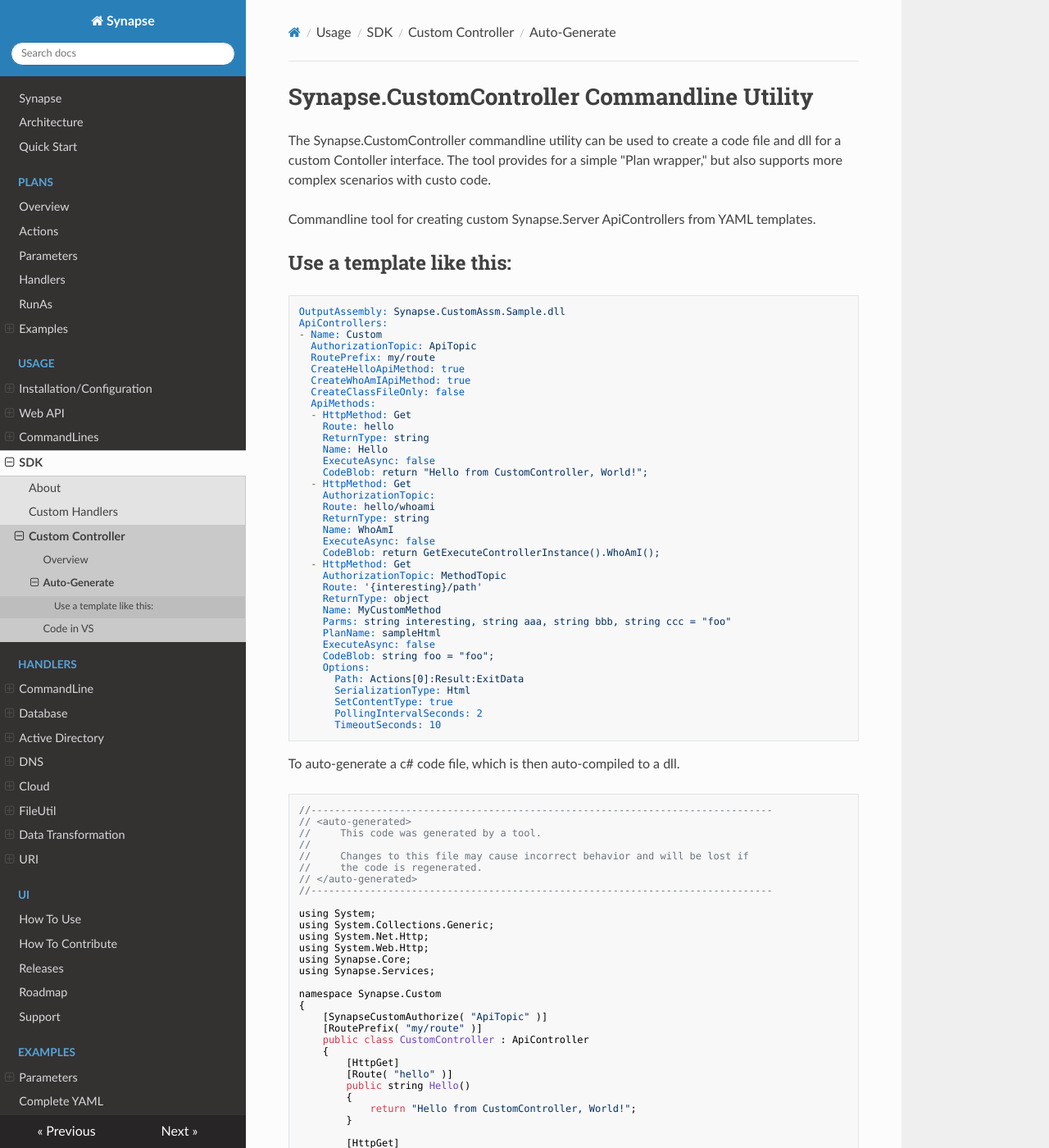
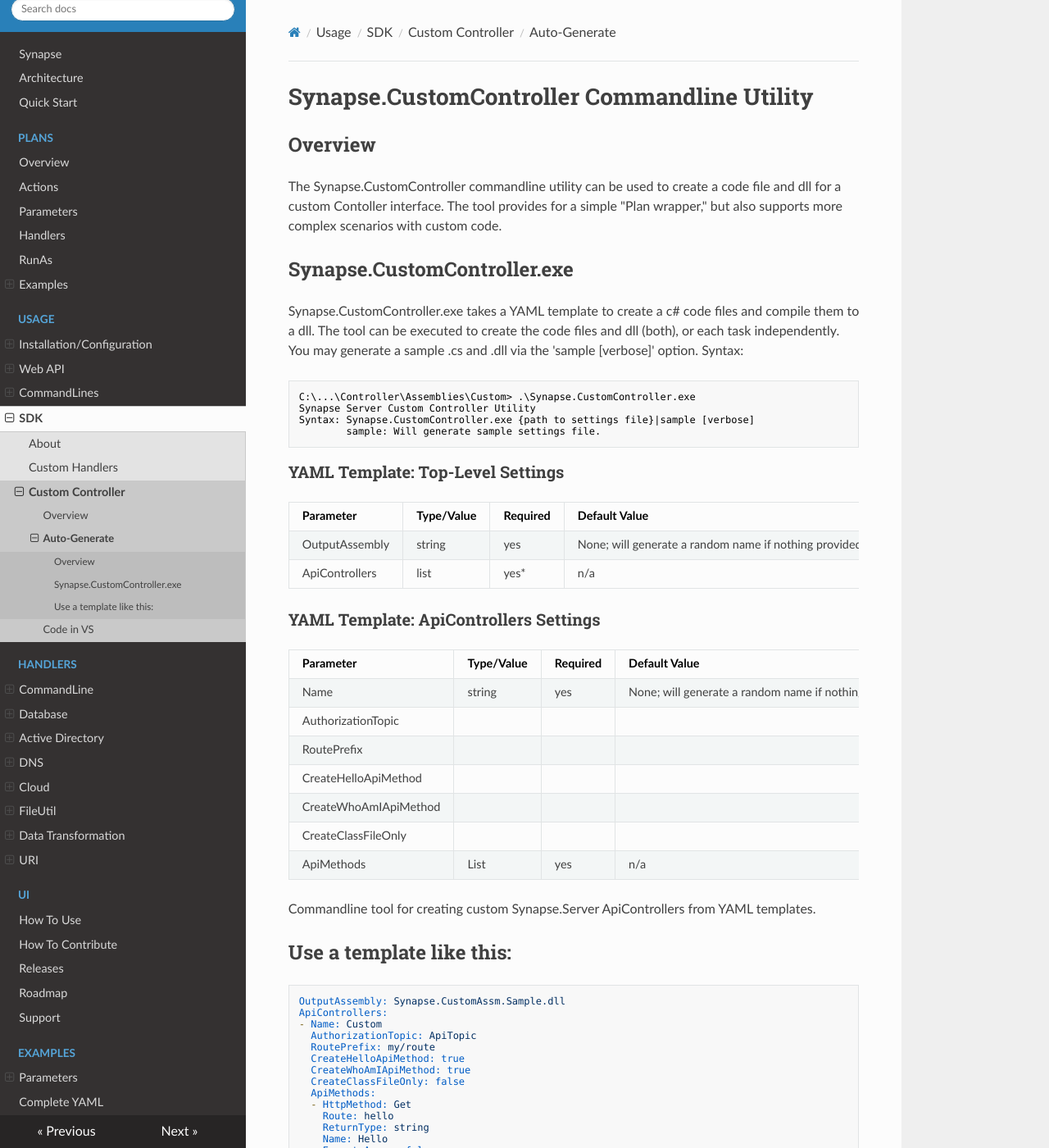
Before and after one commit to SynapseProject/synapse.docs, an MkDocs documentation site: the page built from docs/sdk/controller/util.md, in a window 1280 px wide and 1400 px high. Shown: the whole window at 82% size. Built offline with MkDocs 1.6.1, drawn with Linux system fonts in a browser that asks for light colours; nearby versions of some CDN libraries; old or Windows-style settings are respelled for this version of MkDocs.

Commit message:
customcontro docs

````diff
--- a/docs/sdk/controller/util.md
+++ b/docs/sdk/controller/util.md
@@ -1,6 +1,39 @@
 # Synapse.CustomController Commandline Utility
 
-The Synapse.CustomController commandline utility can be used to create a code file and dll for a custom Contoller interface.  The tool provides for a simple "Plan wrapper," but also supports more complex scenarios with custo code.
+## Overview
+
+The Synapse.CustomController commandline utility can be used to create a code file and dll for a custom Contoller interface.  The tool provides for a simple "Plan wrapper," but also supports more complex scenarios with custom code.
+
+## Synapse.CustomController.exe
+
+Synapse.CustomController.exe takes a YAML template to create a c# code files and compile them to a dll.  The tool can be executed to create the code files and dll (both), or each task independently.  You may generate a sample .cs and .dll via the 'sample [verbose]' option.  Syntax:
+
+```dos
+C:\...\Controller\Assemblies\Custom> .\Synapse.CustomController.exe
+Synapse Server Custom Controller Utility
+Syntax: Synapse.CustomController.exe {path to settings file}|sample [verbose]
+        sample: Will generate sample settings file.
+```
+
+### YAML Template: Top-Level Settings
+
+|Parameter|Type/Value|Required|Default Value|Description
+|-|-|-|-|-
+|OutputAssembly|string|yes|None; will generate a random name if nothing provided|The filename for the dll to be created.
+|ApiControllers|list|yes*|n/a|If using the utility to create c# files, provide the settings below.
+
+### YAML Template: ApiControllers Settings
+
+|Parameter|Type/Value|Required|Default Value|Description
+|-|-|-|-|-
+|Name|string|yes|None; will generate a random name if nothing provided|Maps to class name is code; must be unique within the dll.
+|AuthorizationTopic||||
+|RoutePrefix||||
+|CreateHelloApiMethod||||
+|CreateWhoAmIApiMethod||||
+|CreateClassFileOnly||||
+|ApiMethods|List|yes|n/a|The list of methods to be generated.
+
 
 Commandline tool for creating custom Synapse.Server ApiControllers from YAML templates.
 
````
Also changed, not shown: docs/sdk/controller/index.md (+3 -5 lines).
